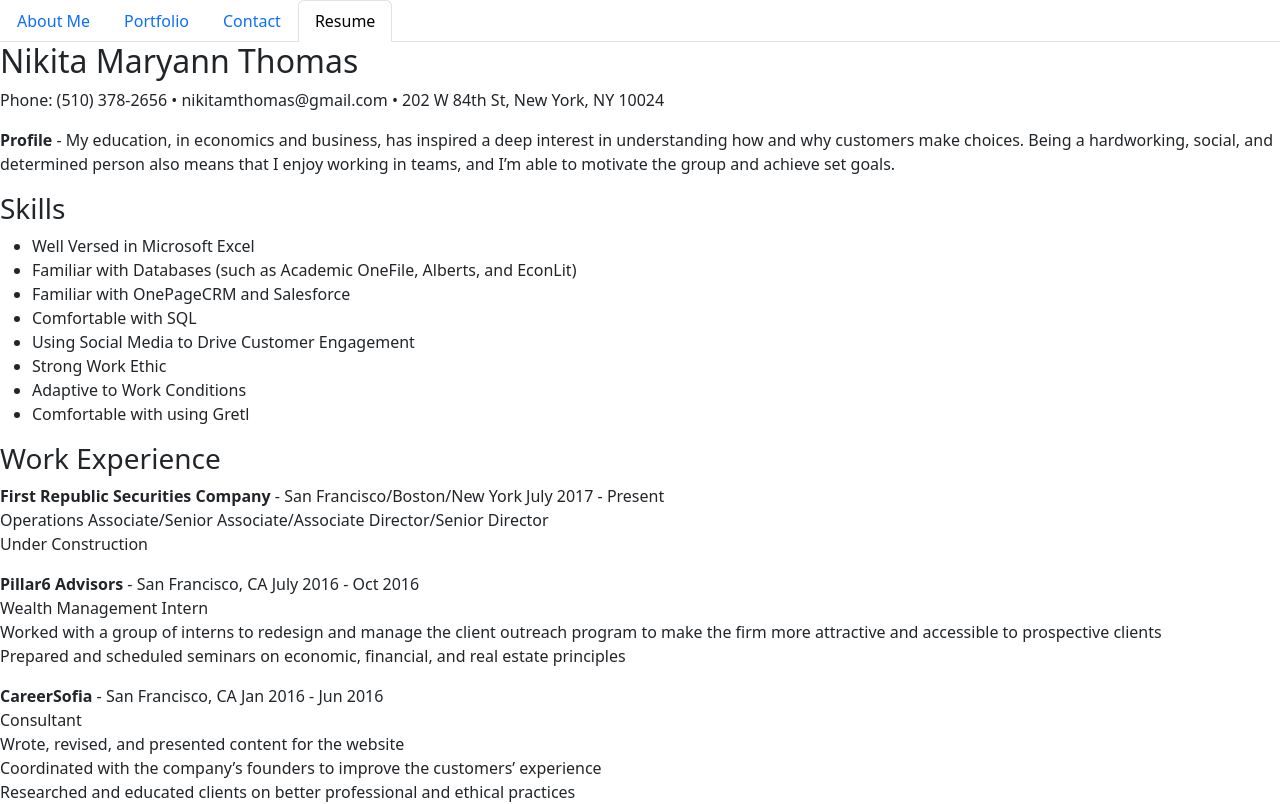
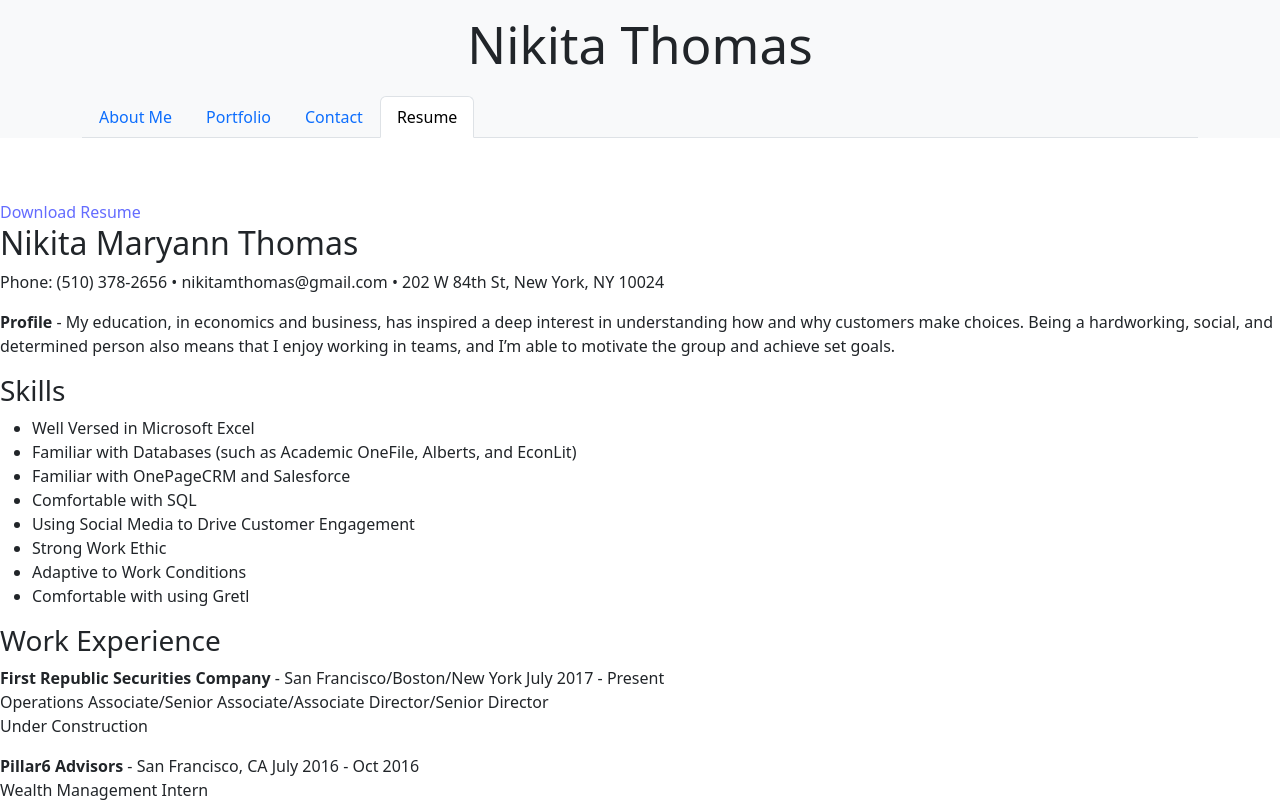
Before and after one commit to Nikitaaa95/PersonalProjects, a React (Vite) app in the folder ProjectPage/: page /resume in a window 1280 px wide. Shown: the top 804 px of the page. Built offline with nearby package versions, Linux system fonts and the light colour scheme.

Commit message:
add name to header and include download link for the resume

```diff
--- a/ProjectPage/src/App.jsx
+++ b/ProjectPage/src/App.jsx
@@ -11,6 +11,7 @@
     <Router>
       <div>
         <Header />
+        <div style={{ paddingTop: '200px' }}>
         <Routes>
           <Route exact path="/" element={<AboutMe />} />
           <Route path="/portfolio" element={<Portfolio />} />
@@ -19,6 +20,7 @@
         </Routes>
         <Footer />
       </div>
+      </div>
     </Router>
   );
 }
--- a/ProjectPage/src/components/header.jsx
+++ b/ProjectPage/src/components/header.jsx
@@ -6,7 +6,9 @@
   const location = useLocation();
 
   return (
-    <header>
+    <header className="fixed-top bg-light">
+      <div className="container">
+        <h1 className="text-center py-3">Nikita Thomas</h1>
         <ul className="nav nav-tabs">
           <li className="nav-item">
             <Link to="/" className={`nav-link ${location.pathname === '/' ? 'active' : ''}`}>About Me</Link>
@@ -21,6 +23,7 @@
             <Link to="/resume" className={`nav-link ${location.pathname === '/resume' ? 'active' : ''}`}>Resume</Link>
           </li>
         </ul>
+      </div>
     </header>
   );
 }
--- a/ProjectPage/src/components/resume.jsx
+++ b/ProjectPage/src/components/resume.jsx
@@ -3,6 +3,8 @@
 function AboutMe() {
   return (
     <section>
+      <a href="/resume.pdf" download>Download Resume</a>
+
       <h2>Nikita Maryann Thomas</h2>
       <p>
         Phone: (510) 378-2656 • nikitamthomas@gmail.com • 202 W 84th St, New York, NY 10024
```
Lines whose indentation alone changed are shown as unchanged.
